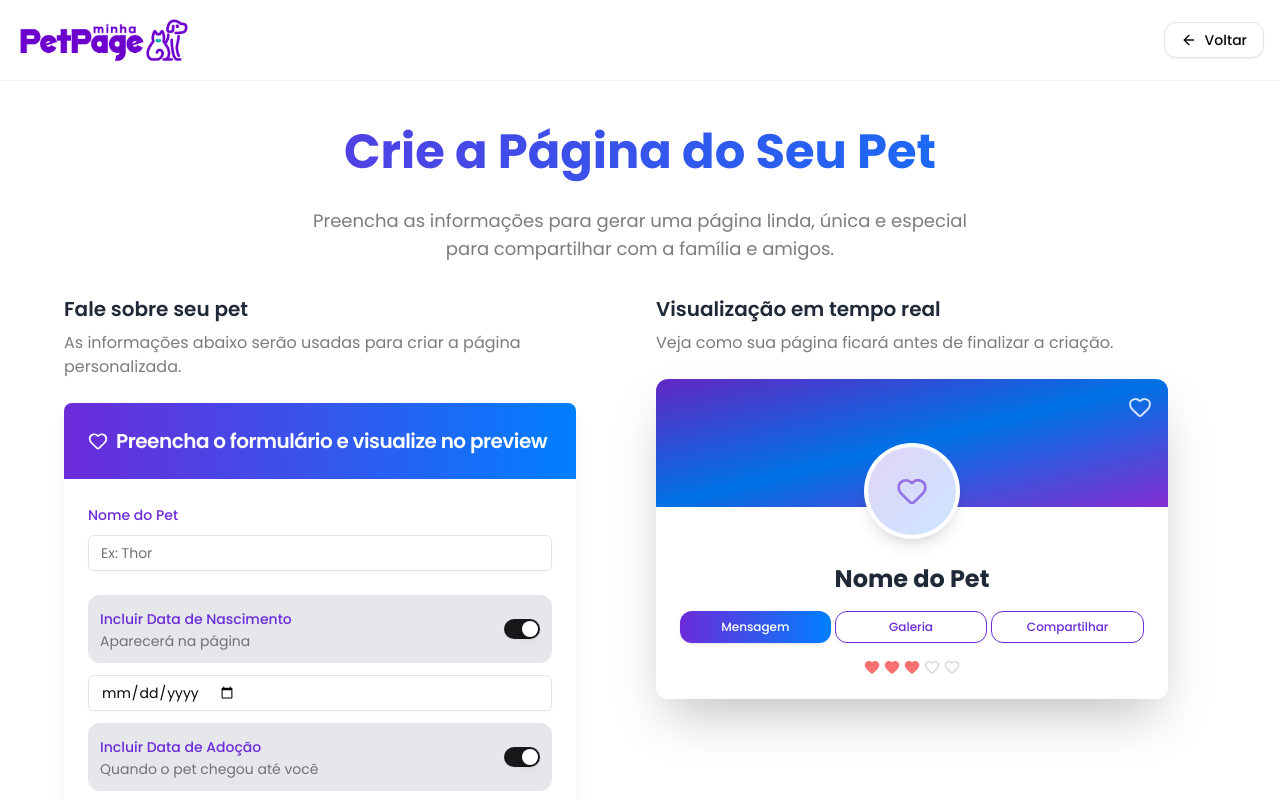
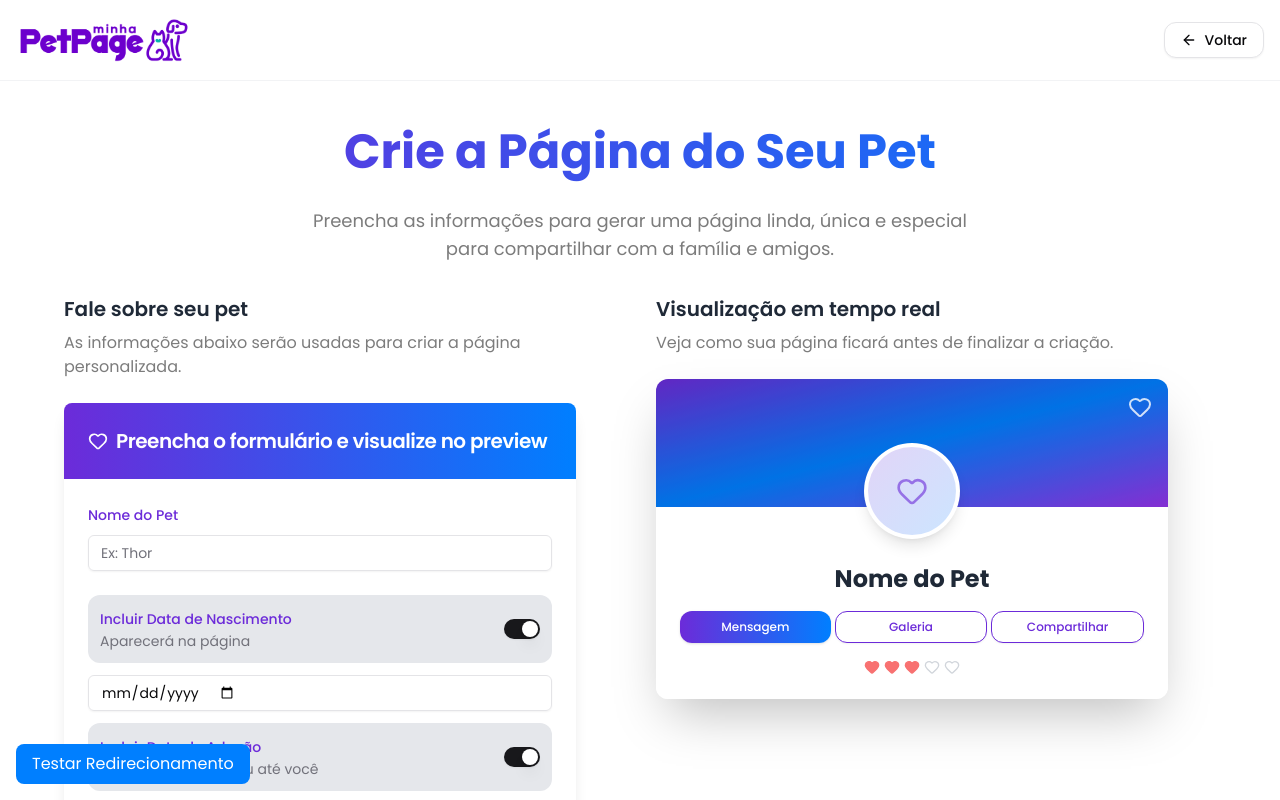
Before and after one commit to guylhermed/petpage, a Next.js app: page /criar in a window 1280 px wide. Shown: the top 800 px of the page. Built offline with nearby package versions, Linux system fonts and the light colour scheme.

Commit message:
ref: teste redirecionamento

```diff
--- a/src/app/criar/page.js
+++ b/src/app/criar/page.js
@@ -92,6 +92,14 @@ export default function CriarPagina() {
         </div>
       </main>
       <LandingFooter />
+      <button
+        onClick={() => {
+          window.location.href = 'https://google.com';
+        }}
+        className="fixed bottom-4 left-4 z-50 bg-petBlue text-white px-4 py-2 rounded-lg"
+      >
+        Testar Redirecionamento
+      </button>
     </div>
   );
 }
```
